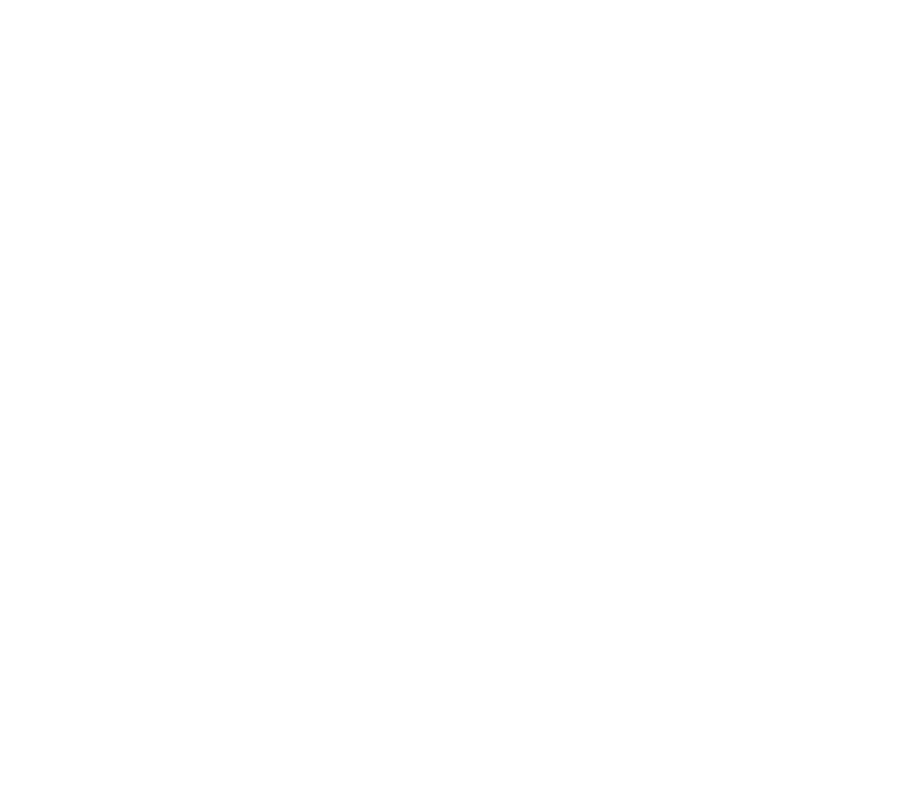
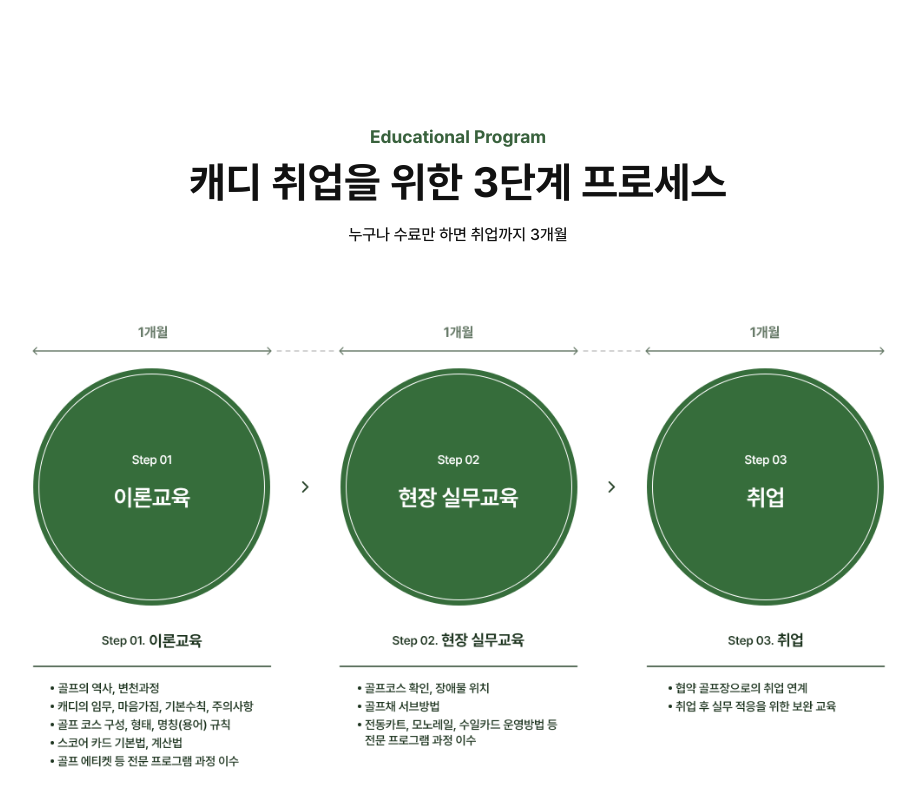
Before and after one commit to kfokfoitlab/caddie-landing-web, a React (Vite) app: page / in a window 1280 px wide. Shown: the part 3140-3945 px from the top of the page, without its empty margins (182-1098 px from the left). Before the commit the page ends 3067 px from the top, so only its background shows below. Built offline with nearby package versions, Linux system fonts and the light colour scheme.

Commit message:
feat: Educational Program UI 개발 완료

```diff
--- a/src/App.tsx
+++ b/src/App.tsx
@@ -4,6 +4,7 @@
 import BannerSection from "@/components/BannerSection";
 import IntroductionSection from "@/components/IntroductionSection";
 import AboutCaddieSection from "@/components/AboutCaddieSection";
+import EducationalProgramSection from "@/components/EducationalProgramSection";
 
 export function App() {
   return (
@@ -11,6 +12,7 @@
       <BannerSection />
       <IntroductionSection />
       <AboutCaddieSection />
+      <EducationalProgramSection />
     </GenericLayout>
   );
 }
--- /dev/null
+++ b/src/components/EducationalProgramSection/index.tsx
@@ -0,0 +1,35 @@
+import { SectionLayout } from "@/layouts/SectionLayout";
+import styled from "@emotion/styled";
+
+export default function EducationalProgramSection() {
+  return (
+    <SectionLayout>
+      <TypeText>Educational Program</TypeText>
+      <TitleText>캐디 취업을 위한 3단계 프로세스</TitleText>
+      <SubtitleText>누구나 수료만 하면 취업까지 3개월</SubtitleText>
+      <BannerImage src="src/assets/img/pc.png" alt="pc" />
+    </SectionLayout>
+  );
+}
+
+const TypeText = styled.p`
+  font-weight: bold;
+  color: #38613c;
+  font-size: 18px;
+  margin-bottom: 10px;
+`;
+
+const TitleText = styled.p`
+  font-weight: bold;
+  font-size: 42px;
+  margin-bottom: 20px;
+`;
+
+const SubtitleText = styled.p`
+  font-weight: 500;
+  margin-bottom: 80px;
+`;
+
+const BannerImage = styled.img`
+  width: 70%;
+`;
```
